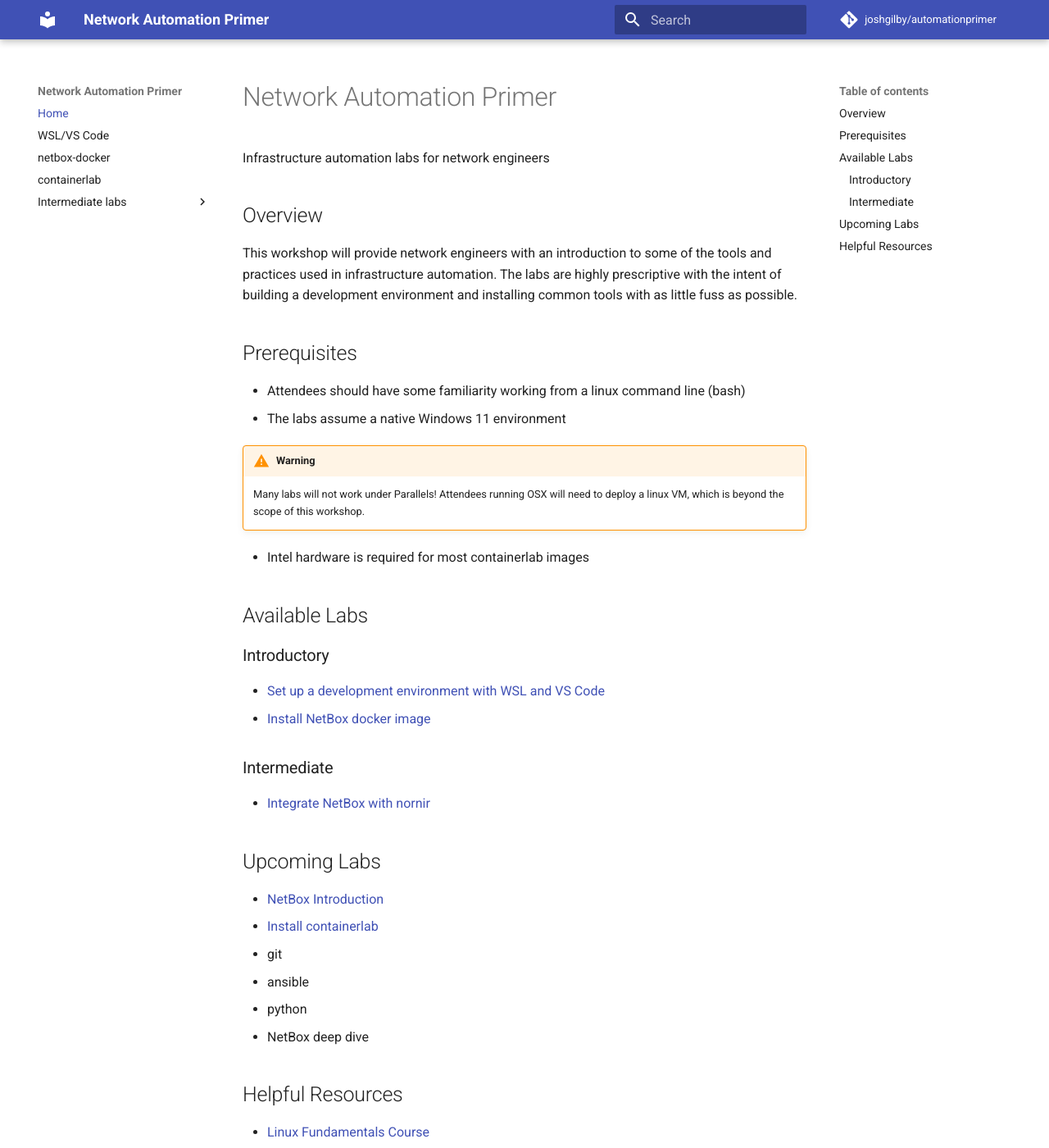
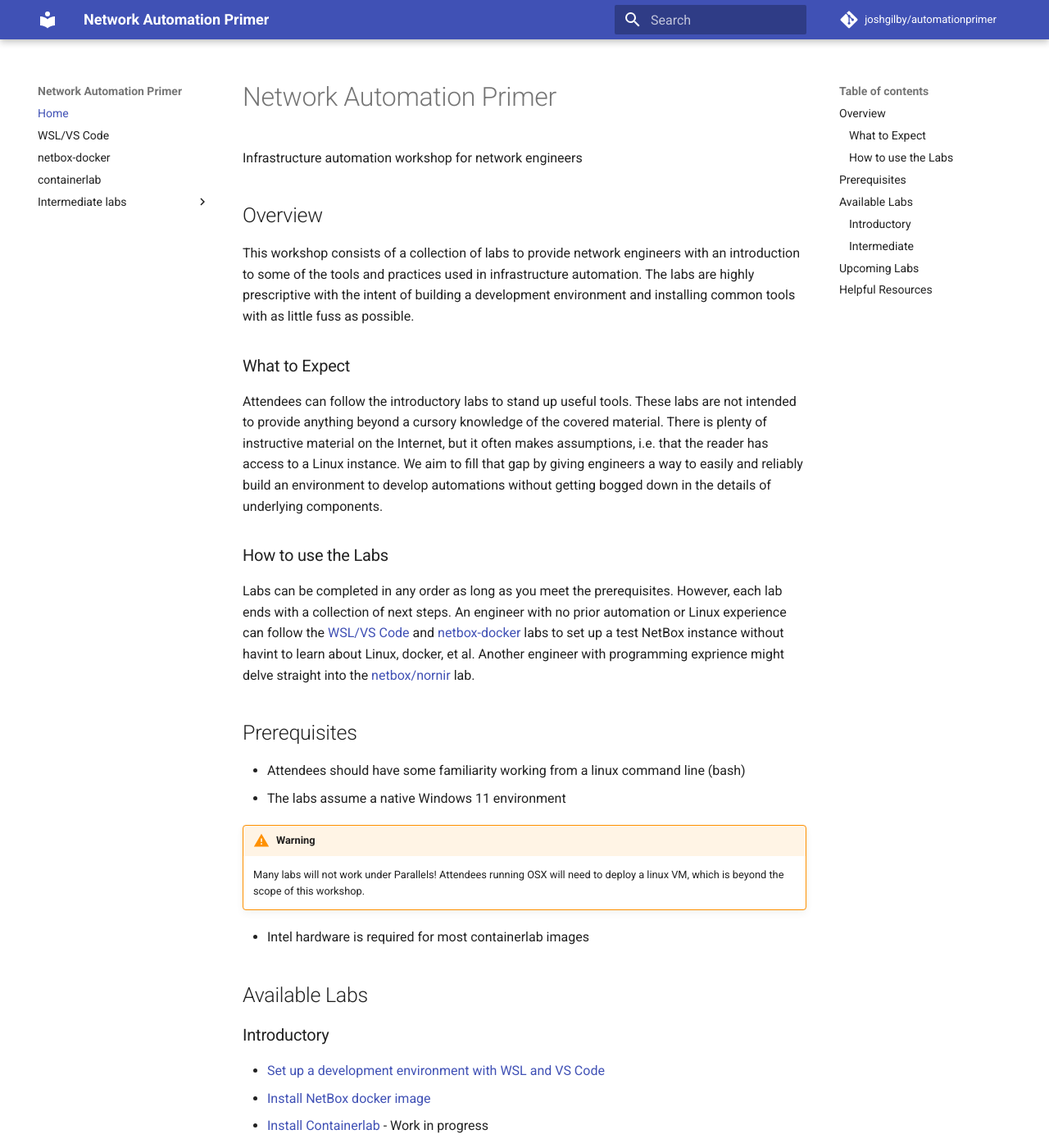
Before and after one commit to joshgilby/automationprimer, an MkDocs documentation site: the page built from docs/index.md, in a window 1280 px wide and 1400 px high. Shown: the whole window at 82% size. Built offline with MkDocs 1.6.1 and Material for MkDocs 9.7.7, drawn with Linux system fonts in a browser that asks for light colours; comment, search, counter and statistics services are not loaded.

Commit message:
Updated index

```diff
--- a/docs/index.md
+++ b/docs/index.md
@@ -1,8 +1,16 @@
 # Network Automation Primer
-Infrastructure automation labs for network engineers
+Infrastructure automation workshop for network engineers
 
 ## Overview
-This workshop will provide network engineers with an introduction to some of the tools and practices used in infrastructure automation. The labs are highly prescriptive with the intent of building a development environment and installing common tools with as little fuss as possible.
+This workshop consists of a collection of labs to provide network engineers with an introduction to some of the tools and practices used in infrastructure automation. The labs are highly prescriptive with the intent of building a development environment and installing common tools with as little fuss as possible.
+
+### What to Expect
+
+Attendees can follow the introductory labs to stand up useful tools. These labs are not intended to provide anything beyond a cursory knowledge of the covered material. There is plenty of instructive material on the Internet, but it often makes assumptions, i.e. that the reader has access to a Linux instance. We aim to fill that gap by giving engineers a way to easily and reliably build an environment to develop automations without getting bogged down in the details of underlying components.
+
+### How to use the Labs
+
+Labs can be completed in any order as long as you meet the prerequisites. However, each lab ends with a collection of next steps. An engineer with no prior automation or Linux experience can follow the [WSL/VS Code](wsl_vscode.md) and [netbox-docker](netbox_docker.md) labs to set up a test NetBox instance without havint to learn about Linux, docker, et al. Another engineer with programming exprience might delve straight into the [netbox/nornir](netbox_nornit.md) lab.
 
 ## Prerequisites
 - Attendees should have some familiarity working from a linux command line (bash)
@@ -19,14 +27,14 @@
 
 - [Set up a development environment with WSL and VS Code](wsl_vscode.md)
 - [Install NetBox docker image](netbox_docker.md)
+- [Install Containerlab](containerlab.md) - Work in progress
 
 ### Intermediate
 
-- [Integrate NetBox with nornir](netbox_nornir.md)
+- [Integrate NetBox with nornir](netbox_nornir.md) - Work in progress
 
 ## Upcoming Labs
 - [NetBox Introduction](netbox_intro.md)
-- [Install containerlab](containerlab.md)
 - git
 - ansible
 - python
```
Also changed, not shown: docs/netbox_nornir.md (+1 -1 lines).
